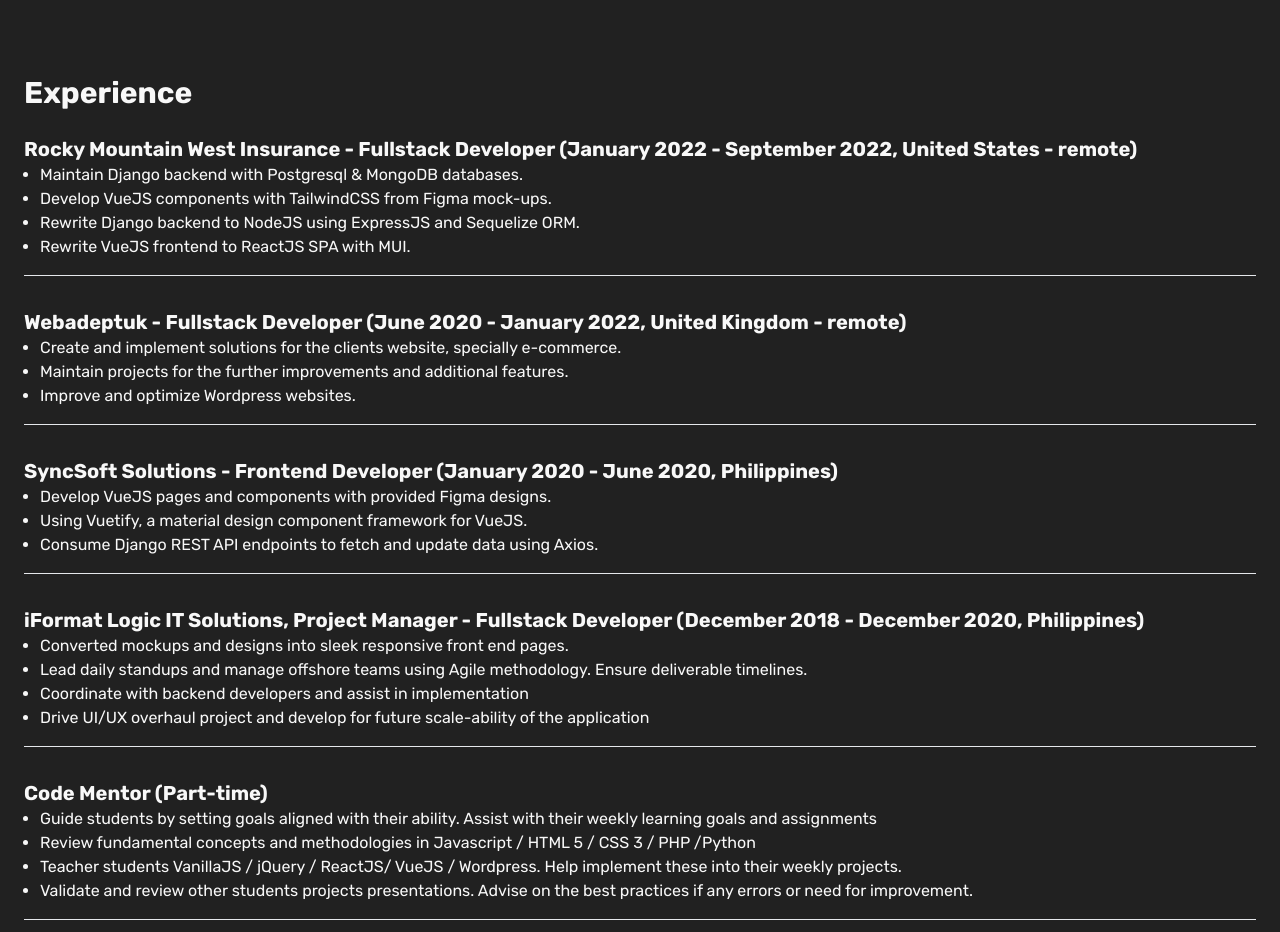
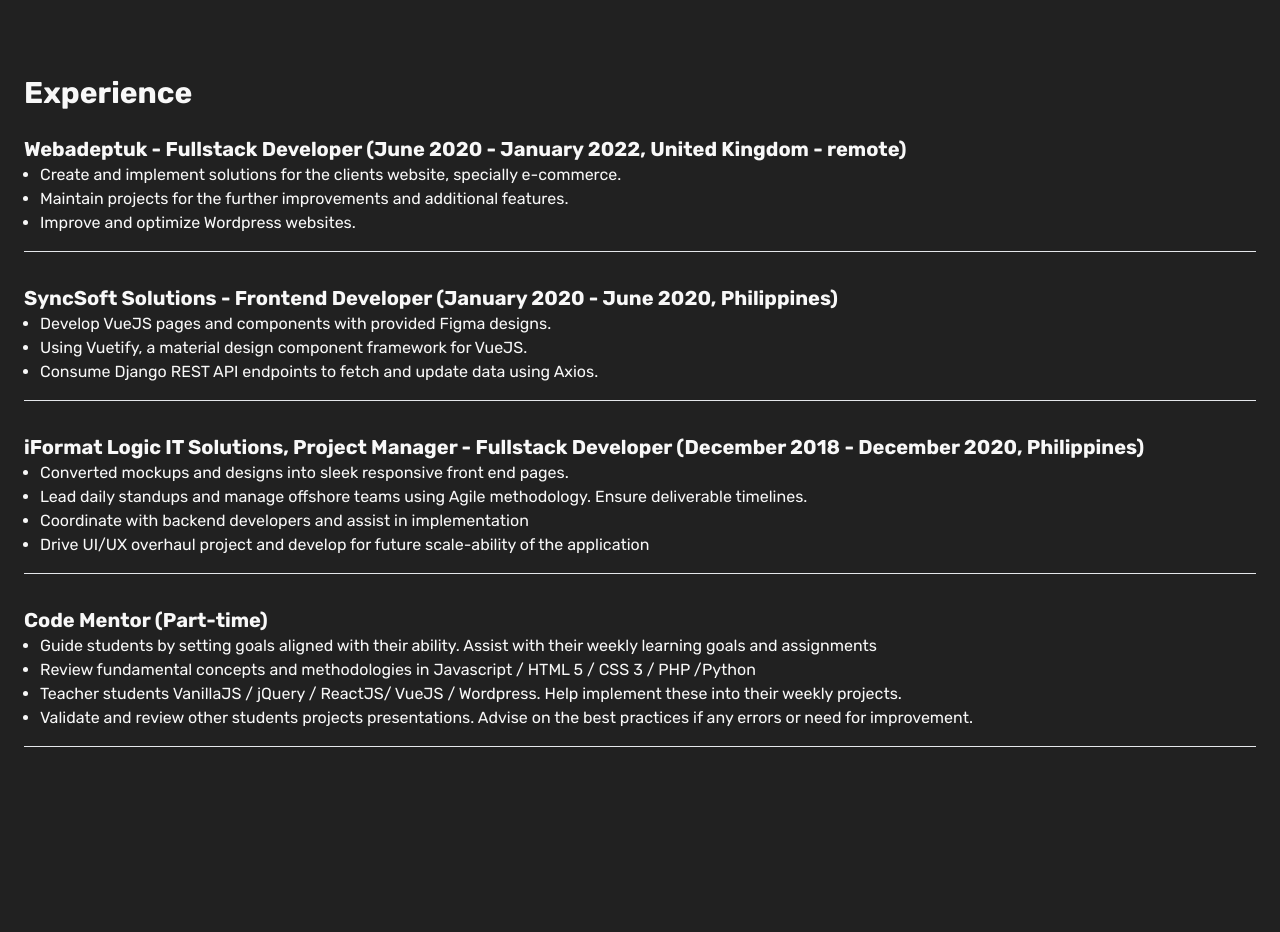
Before and after one commit to rjRenolo/new-portfolio, a website: page index.html in a window 1280 px wide. Shown: the part 1220-2152 px from the top of the page. Drawn offline with nearby package versions, Linux system fonts and the light colour scheme.

Commit message:
remove 1 item

```diff
--- a/index.html
+++ b/index.html
@@ -117,7 +117,7 @@
             </div>
 
 
-            <div class="experience-item">
+            <!-- <div class="experience-item">
                 <span class="title font-bold text-xl">Rocky Mountain West Insurance - Fullstack Developer (January 2022 - September 2022, United States - remote)</span>
                 <ul class="ml-4 list-disc">
                     <li>
@@ -142,7 +142,7 @@
                     </li>
                 </ul>
                 <hr class="my-4 mb-8">
-            </div>
+            </div> -->
 
             <div class="experience-item">
                 <span class="title font-bold text-xl">Webadeptuk - Fullstack Developer (June 2020 - January 2022, United Kingdom - remote)</span>
```
